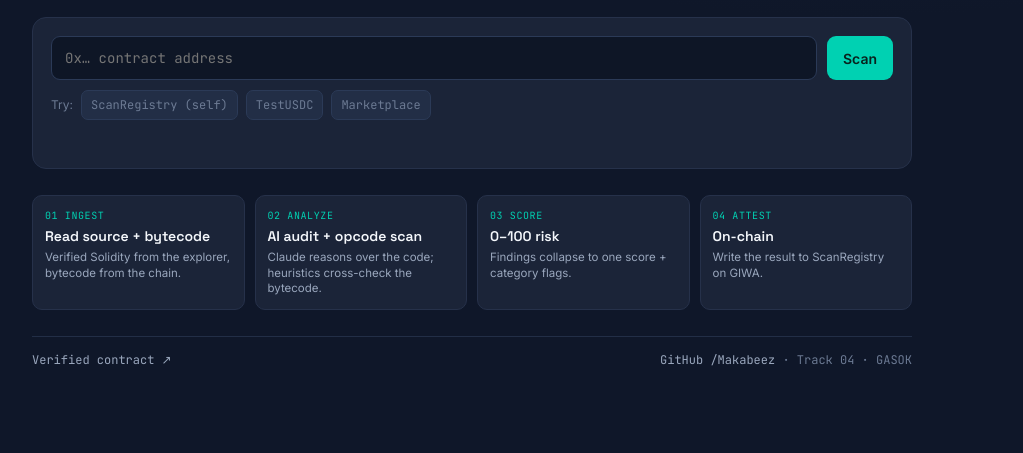
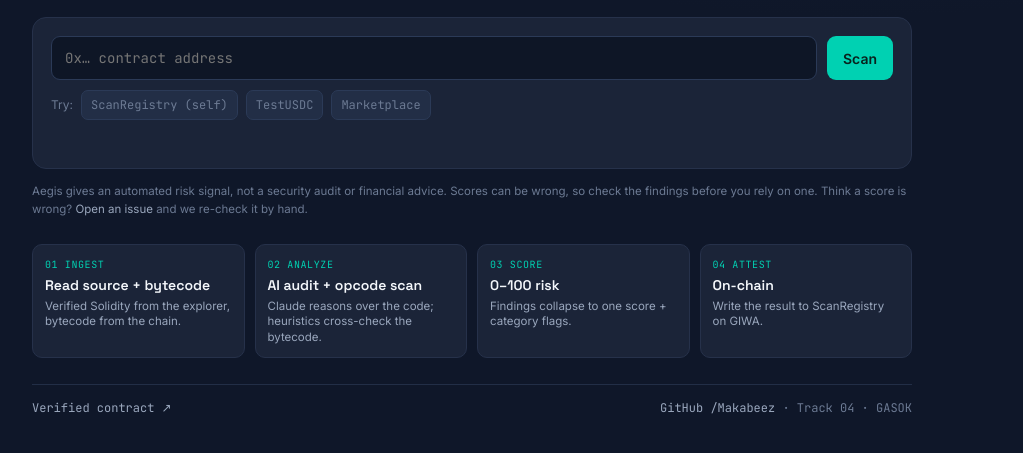
Before and after one commit to Makabeez/aegis-giwa, a plain HTML site: page index.html in a window 1280 px wide. Shown: the part 263-716 px from the top of the page, without its empty margins (168-1191 px from the left). Drawn offline with nearby package versions, Linux system fonts and the light colour scheme; a script that the page names is missing.

Commit message:
app: disclaimer (automated signal, not an audit or financial advice) + score review link
Co-Authored-By: Claude Opus 5.5 <noreply@anthropic.com>
Claude-Session: https://claude.ai/code/session_01DyuXnDY6cJKkq5QwVghHWj

```diff
--- a/index.html
+++ b/index.html
@@ -93,6 +93,8 @@ a{color:var(--teal);text-decoration:none}
 .foot{margin-top:26px;border-top:1px solid var(--card2);padding-top:14px;display:flex;
   justify-content:space-between;gap:12px;flex-wrap:wrap;font-family:'JetBrains Mono';font-size:12px;color:var(--dim)}
 .foot a{color:var(--mute)}
+.disc{margin-top:14px;font-size:11.5px;line-height:1.5;color:var(--dim)}
+.disc a{color:var(--mute)}
 @media(max-width:640px){.how{grid-template-columns:repeat(2,1fr)}.hero h2{font-size:24px}}
 </style>
 <script defer src="/_vercel/insights/script.js"></script>
@@ -148,6 +150,8 @@ a{color:var(--teal);text-decoration:none}
       <div class="enginebadge" id="engine"></div>
     </div>
   </div>
+
+  <p class="disc">Aegis gives an automated risk signal, not a security audit or financial advice. Scores can be wrong, so check the findings before you rely on one. Think a score is wrong? <a href="https://github.com/Makabeez/aegis-giwa/issues/new?title=Score%20review%3A%200x" target="_blank" rel="noopener">Open an issue</a> and we re-check it by hand.</p>
 
   <div class="how">
     <div class="n"><div class="k">01 INGEST</div><div class="t">Read source + bytecode</div><div class="d">Verified Solidity from the explorer, bytecode from the chain.</div></div>
```
